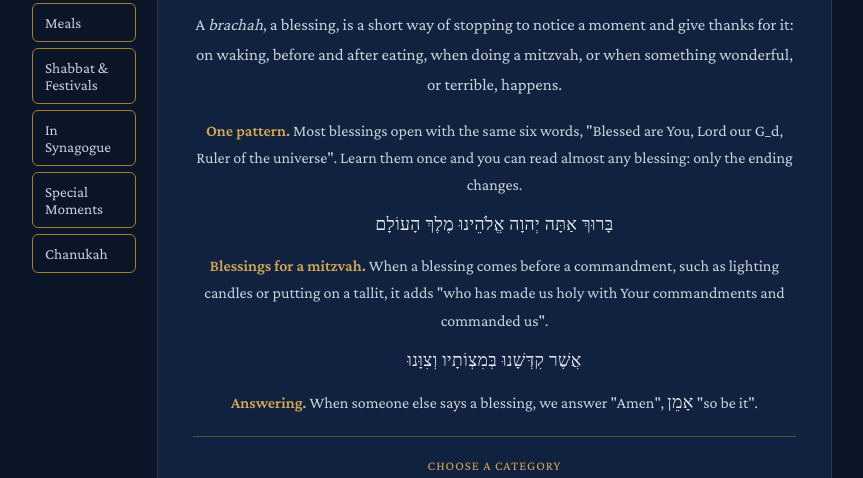
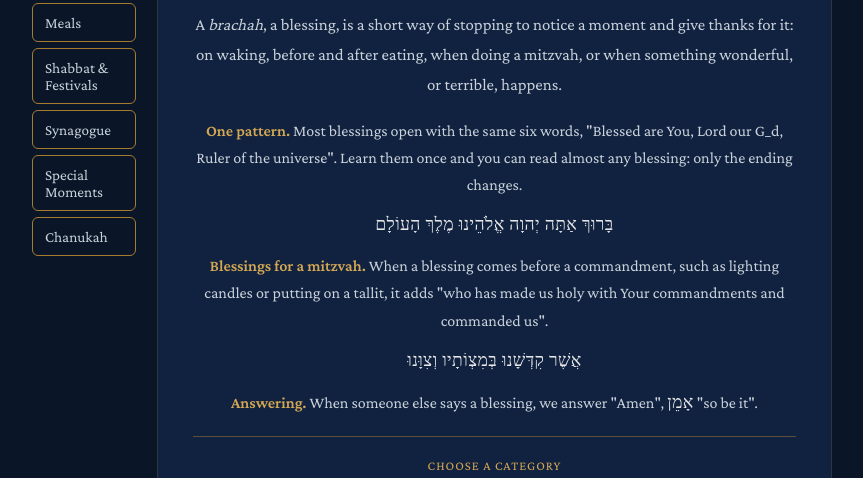
Before and after one commit to epwjohnson/Hebrew-Quiz, a plain HTML site: page blessings.html in a window 1280 px wide. Both pictures are taken after a click on the button "Begin →". Shown: the part 246-724 px from the top of the page, without its empty margins (208-1071 px from the left). Drawn offline with nearby package versions, Linux system fonts and the light colour scheme; a web font is replaced by a local one.

Commit message:
Update blessings.html

```diff
--- a/blessings.html
+++ b/blessings.html
@@ -656,7 +656,7 @@
         <button class="prayer-btn bl-chooser-btn" id="cat-everyday" data-landing="blessings-everyday">Every Day</button>
         <button class="prayer-btn bl-chooser-btn" id="cat-meals" data-landing="blessings-meals">Meals</button>
         <button class="prayer-btn bl-chooser-btn" id="cat-shabbat" data-landing="blessings-shabbat">Shabbat & Festivals</button>
-        <button class="prayer-btn bl-chooser-btn" id="cat-synagogue" data-landing="blessings-synagogue">In Synagogue</button>
+        <button class="prayer-btn bl-chooser-btn" id="cat-synagogue" data-landing="blessings-synagogue">Synagogue</button>
         <button class="prayer-btn bl-chooser-btn" id="cat-moments" data-landing="blessings-moments">Special Moments</button>
         <button class="prayer-btn amida-group-toggle" id="chanukah-toggle">Chanukah</button>
         <div class="amida-group" id="chanukah-group">
```
